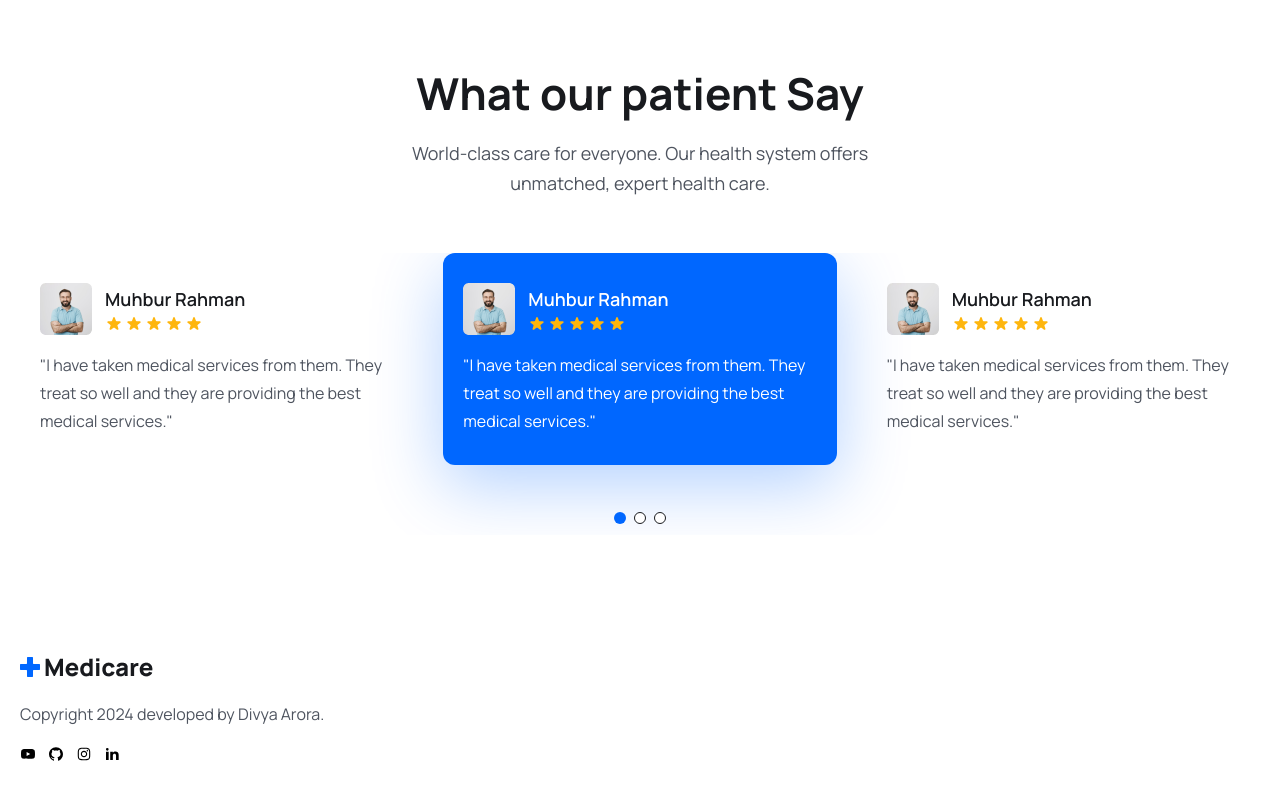
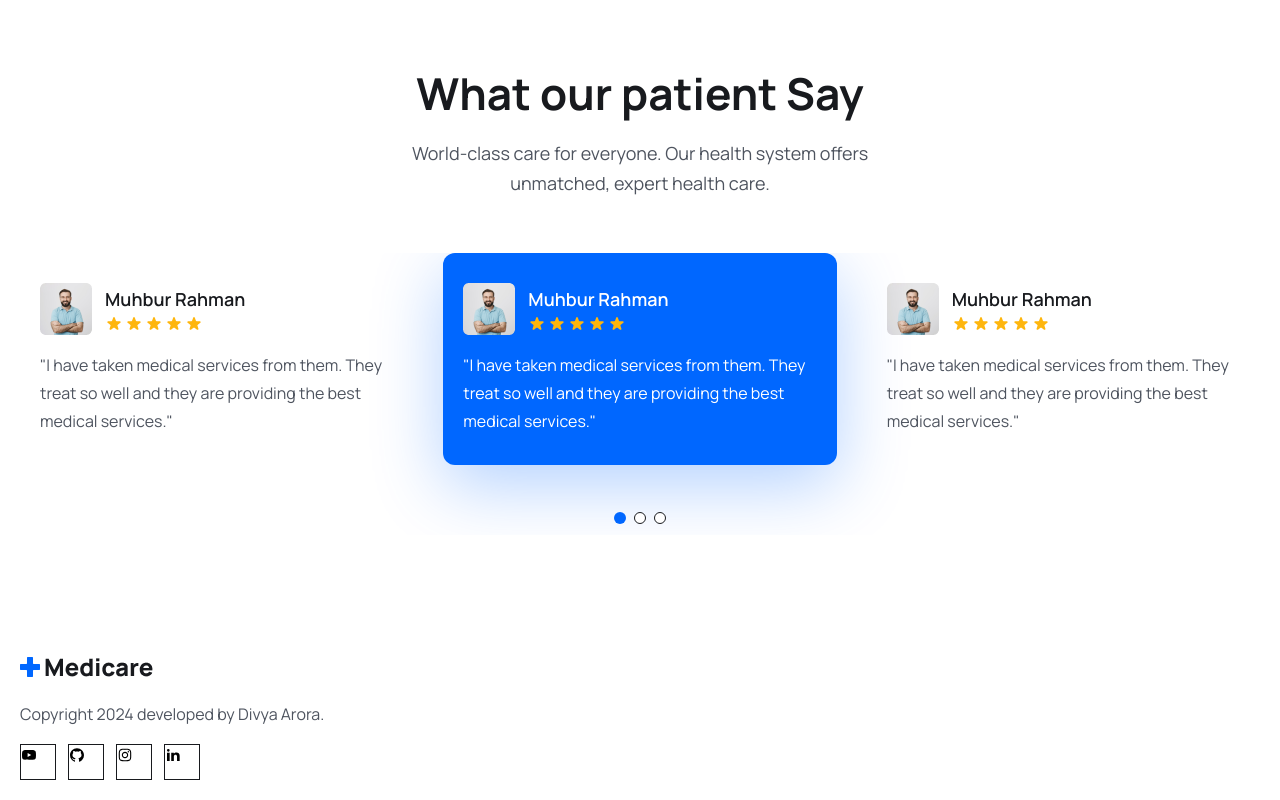
Before and after one commit to aroraadivya/Mern-Stack-Medicare, a React (Vite) app in the folder frontend/: page / in a window 1280 px wide. Shown: the part 5574-6374 px from the top of the page. Built offline with nearby package versions, Linux system fonts and the light colour scheme.

Commit message:
Update social links in Footer component: added class to Link component for styling

```diff
--- a/frontend/src/components/Footer/Footer.jsx
+++ b/frontend/src/components/Footer/Footer.jsx
@@ -83,7 +83,7 @@ const Footer = () => {
                     <p className='text-[16px] leading-7 font-[400] text-textColor mt-4'>Copyright {year} developed by Divya Arora.</p>
 
                     <div className='flex items-center gap-3 mt-4'>
-                        {socialLinks.map((link, index)=> (<Link to={link.path} key={index}>
+                        {socialLinks.map((link, index)=> (<Link to={link.path} key={index} className='w-9 h-9 border border-solid border-[#181A1E]'>
                         {link.icon}</Link>))}
                     </div>
                 </div>
```
